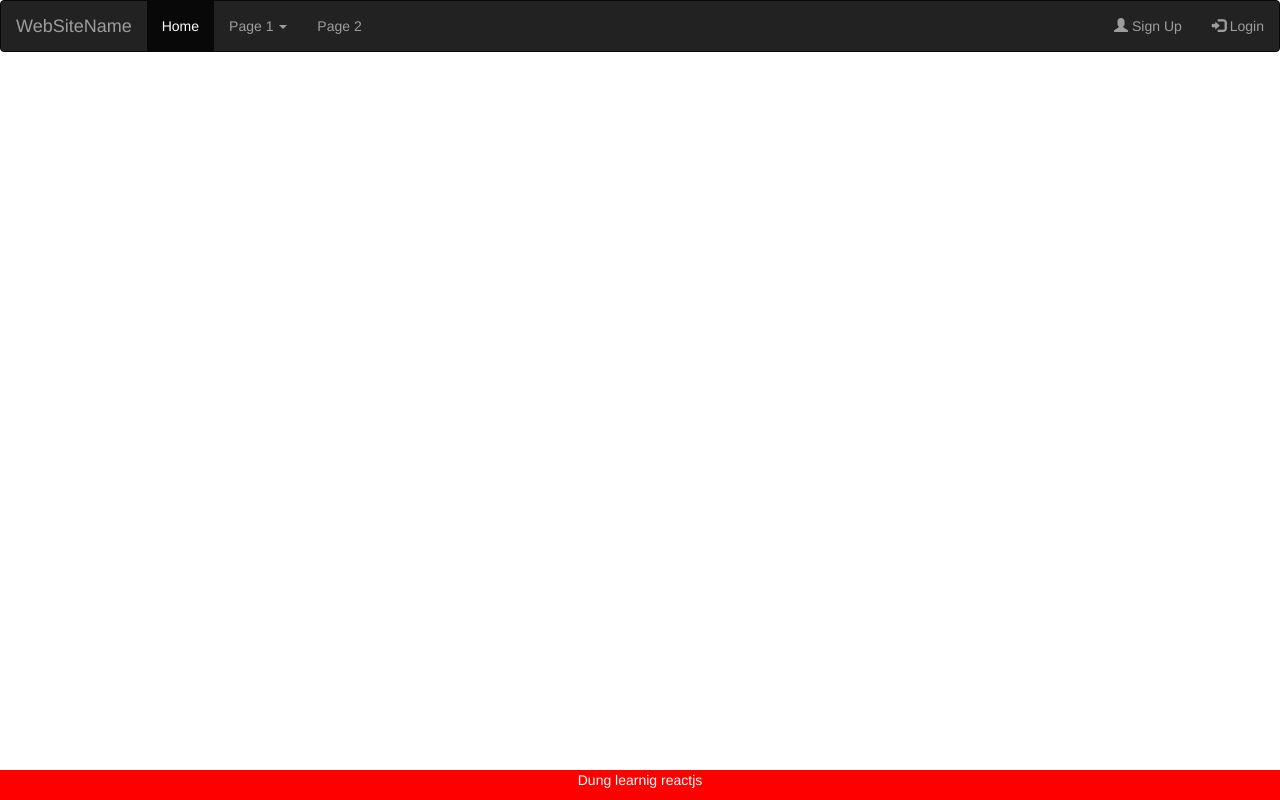
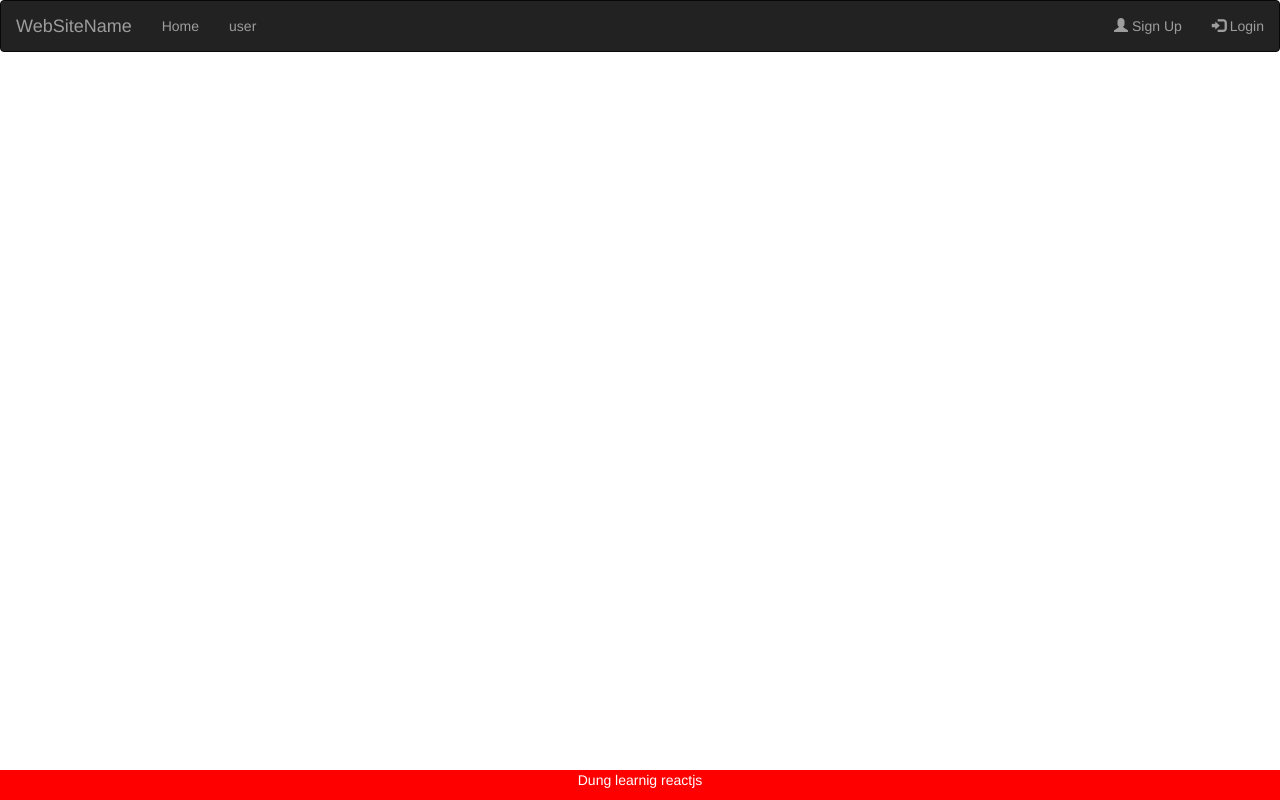
Before and after one commit to HuuDungg/learnReact, a React (Vite) app: page /users in a window 1280 px wide. Built offline with nearby package versions, Linux system fonts and the light colour scheme.

Commit message:
client router with link

```diff
--- a/src/layout/header.jsx
+++ b/src/layout/header.jsx
@@ -1,25 +1,19 @@
+import { Link } from "react-router-dom"
 const Header = () =>{
     return(
         <>
-            <nav class="navbar navbar-inverse">
-                <div class="container-fluid">
-                    <div class="navbar-header">
-                    <a class="navbar-brand" href="#">WebSiteName</a>
+            <nav className="navbar navbar-inverse">
+                <div className="container-fluid">
+                    <div className="navbar-header">
+                    <a className="navbar-brand" href="#">WebSiteName</a>
                     </div>
-                    <ul class="nav navbar-nav">
-                    <li class="active"><a href="#">Home</a></li>
-                    <li class="dropdown"><a class="dropdown-toggle" data-toggle="dropdown" href="#">Page 1 <span class="caret"></span></a>
-                        <ul class="dropdown-menu">
-                        <li><a href="#">Page 1-1</a></li>
-                        <li><a href="#">Page 1-2</a></li>
-                        <li><a href="#">Page 1-3</a></li>
-                        </ul>
-                    </li>
-                    <li><a href="#">Page 2</a></li>
+                    <ul className="nav navbar-nav">
+                        <li ><Link className="active" to='/home' >Home</Link></li>
+                        <li ><Link className="active" to='/users' >user</Link></li>
                     </ul>
-                    <ul class="nav navbar-nav navbar-right">
-                    <li><a href="#"><span class="glyphicon glyphicon-user"></span> Sign Up</a></li>
-                    <li><a href="#"><span class="glyphicon glyphicon-log-in"></span> Login</a></li>
+                    <ul className="nav navbar-nav navbar-right">
+                        <li><a href="#"><span className="glyphicon glyphicon-user"></span> Sign Up</a></li>
+                        <li><a href="#"><span className="glyphicon glyphicon-log-in"></span> Login</a></li>
                     </ul>
                 </div>
             </nav>
```
